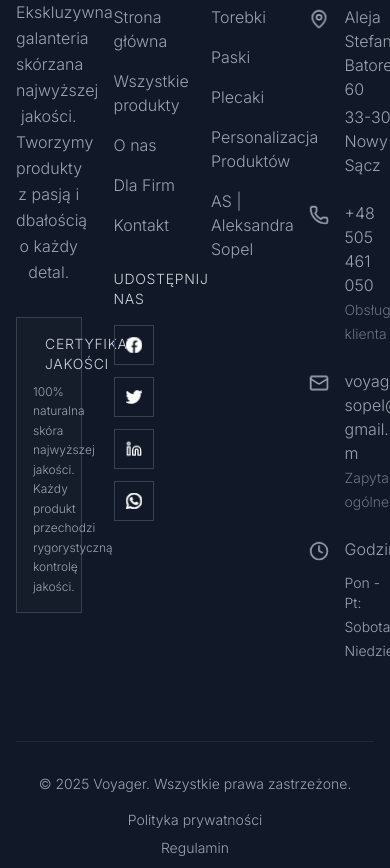
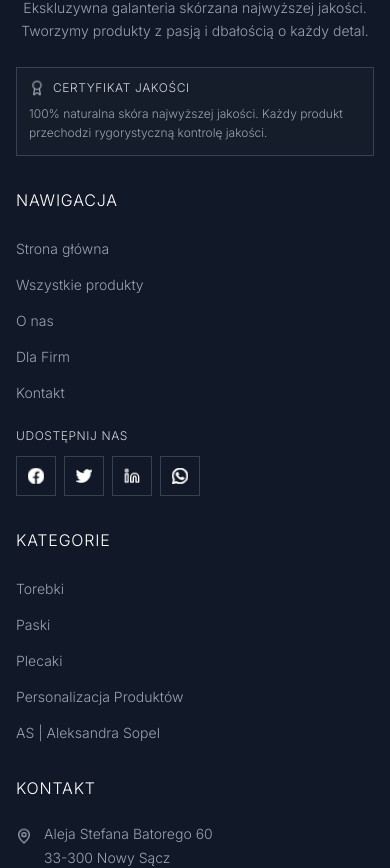
Before and after one commit to Lorexowy/voyager-leather-showcase, a Next.js app: page /o-nas in a window 390 px wide. Shown: the part 5788-6656 px from the top of the page. Built offline with nearby package versions, Linux system fonts and the light colour scheme; a web font is replaced by a local one.

Commit message:
fix foot responsive

```diff
--- a/src/components/Footer.tsx
+++ b/src/components/Footer.tsx
@@ -10,18 +10,18 @@ export default function Footer() {
     <footer className="bg-gray-900 text-white footer-fix" style={{ isolation: 'isolate', willChange: 'auto' }}>
       <div className="max-w-7xl mx-auto px-4 sm:px-6 lg:px-8">
         {/* Main footer content */}
-        <div className="py-20 grid grid-cols-1 sm:grid-cols-2 lg:grid-cols-4 gap-8 lg:gap-12" style={{ gridTemplateColumns: 'repeat(auto-fit, minmax(0, 1fr))' }}>
+        <div className="py-12 sm:py-16 lg:py-20 grid grid-cols-1 sm:grid-cols-2 lg:grid-cols-4 gap-8 sm:gap-10 lg:gap-12">
           {/* Company info & Certyfikat */}
           <div className="sm:col-span-2 lg:col-span-1">
             {/* Logo container - naprawiony */}
-            <div className="flex items-center justify-center sm:justify-start mb-8">
-              <div className="w-auto h-auto flex items-center justify-center" style={{ transform: 'translateZ(0)', willChange: 'auto' }}>
+            <div className="flex items-center justify-center sm:justify-start mb-6 sm:mb-8">
+              <div className="w-auto h-auto flex items-center justify-center max-w-[180px] sm:max-w-[200px] lg:max-w-[250px]" style={{ transform: 'translateZ(0)', willChange: 'auto' }}>
                 <Image
                   src="/images/logo/logovoyager.svg"
                   alt="Voyager Logo"
                   width={250}
                   height={250}
-                  className="filter brightness-0 invert"
+                  className="filter brightness-0 invert w-full h-auto"
                   style={{
                     imageRendering: 'crisp-edges',
                     transform: 'translateZ(0)',
@@ -32,16 +32,16 @@ export default function Footer() {
               </div>
             </div>
 
-            <p className="text-gray-400 mb-8 leading-relaxed font-light text-center sm:text-left">
+            <p className="text-gray-400 mb-6 sm:mb-8 leading-relaxed font-light text-sm sm:text-base text-center sm:text-left">
               Ekskluzywna galanteria skórzana najwyższej jakości.
               Tworzymy produkty z pasją i dbałością o każdy detal.
             </p>
 
             {/* Quality Certificate */}
-            <div className="p-4 border border-gray-700 bg-gray-800/30">
-              <div className="flex items-center space-x-3 mb-2">
-                <Award className="w-4 h-4 text-gray-400" />
-                <span className="text-sm font-light text-gray-300 uppercase tracking-wider">Certyfikat Jakości</span>
+            <div className="p-3 sm:p-4 border border-gray-700 bg-gray-800/30">
+              <div className="flex items-center space-x-2 sm:space-x-3 mb-2">
+                <Award className="w-4 h-4 text-gray-400 flex-shrink-0" />
+                <span className="text-xs sm:text-sm font-light text-gray-300 uppercase tracking-wider">Certyfikat Jakości</span>
               </div>
               <p className="text-xs text-gray-400 font-light leading-relaxed">
                 100% naturalna skóra najwyższej jakości.
@@ -52,12 +52,12 @@ export default function Footer() {
 
           {/* Navigation & Social */}
           <div className="sm:col-span-1 lg:col-span-1">
-            <h3 className="text-lg font-light mb-8 uppercase tracking-wider">Nawigacja</h3>
-            <ul className="space-y-4 mb-8">
+            <h3 className="text-base sm:text-lg font-light mb-6 sm:mb-8 uppercase tracking-wider">Nawigacja</h3>
+            <ul className="space-y-3 sm:space-y-4 mb-6 sm:mb-8">
               <li>
                 <Link
                   href="/"
-                  className="text-gray-400 hover:text-white transition-colors font-light"
+                  className="text-gray-400 hover:text-white transition-colors font-light text-sm sm:text-base"
                 >
                   Strona główna
                 </Link>
@@ -65,7 +65,7 @@ export default function Footer() {
               <li>
                 <Link
                   href="/produkty"
-                  className="text-gray-400 hover:text-white transition-colors font-light"
+                  className="text-gray-400 hover:text-white transition-colors font-light text-sm sm:text-base"
                 >
                   Wszystkie produkty
                 </Link>
@@ -73,7 +73,7 @@ export default function Footer() {
               <li>
                 <Link
                   href="/o-nas"
-                  className="text-gray-400 hover:text-white transition-colors font-light"
+                  className="text-gray-400 hover:text-white transition-colors font-light text-sm sm:text-base"
                 >
                   O nas
                 </Link>
@@ -81,7 +81,7 @@ export default function Footer() {
               <li>
                 <Link
                   href="/dla-firm"
-                  className="text-gray-400 hover:text-white transition-colors font-light"
+                  className="text-gray-400 hover:text-white transition-colors font-light text-sm sm:text-base"
                 >
                   Dla Firm
                 </Link>
@@ -89,7 +89,7 @@ export default function Footer() {
               <li>
                 <Link
                   href="/kontakt"
-                  className="text-gray-400 hover:text-white transition-colors font-light"
+                  className="text-gray-400 hover:text-white transition-colors font-light text-sm sm:text-base"
                 >
                   Kontakt
                 </Link>
@@ -98,8 +98,8 @@ export default function Footer() {
 
             {/* Social sharing */}
             <div>
-              <h4 className="text-sm font-light mb-4 uppercase tracking-wider text-gray-300">Udostępnij nas</h4>
-              <div className="flex flex-wrap gap-3">
+              <h4 className="text-xs sm:text-sm font-light mb-3 sm:mb-4 uppercase tracking-wider text-gray-300">Udostępnij nas</h4>
+              <div className="flex flex-wrap gap-2 sm:gap-3">
                 <a
                   href="https://www.facebook.com/sharer/sharer.php?u=https://voyagersopel.pl"
                   target="_blank"
@@ -148,13 +148,13 @@ export default function Footer() {
 
           {/* Categories */}
           <div className="sm:col-span-1 lg:col-span-1">
-            <h3 className="text-lg font-light mb-8 uppercase tracking-wider">Kategorie</h3>
-            <ul className="space-y-4">
+            <h3 className="text-base sm:text-lg font-light mb-6 sm:mb-8 uppercase tracking-wider">Kategorie</h3>
+            <ul className="space-y-3 sm:space-y-4">
               {CATEGORIES.map((category) => (
                 <li key={category.id}>
                   <Link
                     href={`/produkty/${category.slug}`}
-                    className="text-gray-400 hover:text-white transition-colors font-light"
+                    className="text-gray-400 hover:text-white transition-colors font-light text-sm sm:text-base"
                   >
                     {category.name}
                   </Link>
@@ -165,63 +165,63 @@ export default function Footer() {
 
           {/* Contact info - Enhanced */}
           <div className="sm:col-span-2 lg:col-span-1">
-            <h3 className="text-lg font-light mb-8 uppercase tracking-wider">Kontakt</h3>
+            <h3 className="text-base sm:text-lg font-light mb-6 sm:mb-8 uppercase tracking-wider">Kontakt</h3>
 
-            <div className="space-y-6">
+            <div className="space-y-4 sm:space-y-6">
               {/* Address */}
-              <div className="flex items-start space-x-4">
-                <MapPin className="w-5 h-5 text-gray-400 mt-1 flex-shrink-0" />
-                <div className="text-gray-400 font-light">
+              <div className="flex items-start space-x-3 sm:space-x-4">
+                <MapPin className="w-4 h-4 sm:w-5 sm:h-5 text-gray-400 mt-1 flex-shrink-0" />
+                <div className="text-gray-400 font-light text-sm sm:text-base">
                   <div className="mb-1">Aleja Stefana Batorego 60</div>
                   <div>33-300 Nowy Sącz</div>
                 </div>
               </div>
 
               {/* Phone */}
-              <div className="flex items-start space-x-4">
-                <Phone className="w-5 h-5 text-gray-400 mt-1 flex-shrink-0" />
+              <div className="flex items-start space-x-3 sm:space-x-4">
+                <Phone className="w-4 h-4 sm:w-5 sm:h-5 text-gray-400 mt-1 flex-shrink-0" />
                 <div>
                   <a
                     href="tel:+48505461050"
-                    className="text-gray-400 hover:text-white transition-colors font-light block"
+                    className="text-gray-400 hover:text-white transition-colors font-light block text-sm sm:text-base"
                   >
                     +48 505 461 050
                   </a>
-                  <span className="text-sm text-gray-500 font-light">Obsługa klienta</span>
+                  <span className="text-xs sm:text-sm text-gray-500 font-light">Obsługa klienta</span>
                 </div>
               </div>
 
               {/* Email */}
-              <div className="flex items-start space-x-4">
-                <Mail className="w-5 h-5 text-gray-400 mt-1 flex-shrink-0" />
+              <div className="flex items-start space-x-3 sm:space-x-4">
+                <Mail className="w-4 h-4 sm:w-5 sm:h-5 text-gray-400 mt-1 flex-shrink-0" />
                 <div>
                   <a
                     href="mailto:voyager.sopel@gmail.com"
-                    className="text-gray-400 hover:text-white transition-colors font-light block break-all"
+                    className="text-gray-400 hover:text-white transition-colors font-light block break-all text-sm sm:text-base"
                   >
                     voyager.sopel@gmail.com
                   </a>
-                  <span className="text-sm text-gray-500 font-light">Zapytania ogólne</span>
+                  <span className="text-xs sm:text-sm text-gray-500 font-light">Zapytania ogólne</span>
                 </div>
               </div>
 
               {/* Business Hours */}
-              <div className="flex items-start space-x-4">
-                <Clock className="w-5 h-5 text-gray-400 mt-1 flex-shrink-0" />
-                <div className="text-gray-400 font-light">
-                  <div className="mb-3 font-light">Godziny pracy</div>
-                  <div className="space-y-1 text-sm">
-                    <div className="flex justify-between">
+              <div className="flex items-start space-x-3 sm:space-x-4">
+                <Clock className="w-4 h-4 sm:w-5 sm:h-5 text-gray-400 mt-1 flex-shrink-0" />
+                <div className="text-gray-400 font-light text-sm sm:text-base">
+                  <div className="mb-2 sm:mb-3 font-light">Godziny pracy</div>
+                  <div className="space-y-1 text-xs sm:text-sm">
+                    <div className="flex justify-between gap-2">
                       <span>Pon - Pt:</span>
-                      <span className="ml-2">6:00 - 14:00</span>
+                      <span className="text-gray-300">6:00 - 14:00</span>
                     </div>
-                    <div className="flex justify-between">
+                    <div className="flex justify-between gap-2">
                       <span>Sobota:</span>
-                      <span className="ml-2 text-gray-500">Zamknięte</span>
+                      <span className="text-gray-500">Zamknięte</span>
                     </div>
-                    <div className="flex justify-between">
+                    <div className="flex justify-between gap-2">
                       <span>Niedziela:</span>
-                      <span className="ml-2 text-gray-500">Zamknięte</span>
+                      <span className="text-gray-500">Zamknięte</span>
                     </div>
                   </div>
                 </div>
@@ -231,13 +231,13 @@ export default function Footer() {
         </div>
 
         {/* Bottom bar */}
-        <div className="py-8 border-t border-gray-800">
-          <div className="flex flex-col md:flex-row justify-between items-center space-y-4 md:space-y-0">
-            <div className="text-gray-400 text-sm font-light">
+        <div className="py-6 sm:py-8 border-t border-gray-800">
+          <div className="flex flex-col md:flex-row justify-between items-center gap-4 md:gap-0">
+            <div className="text-gray-400 text-xs sm:text-sm font-light text-center md:text-left">
               © 2025 Voyager. Wszystkie prawa zastrzeżone.
             </div>
 
-            <div className="flex flex-col sm:flex-row space-y-2 sm:space-y-0 sm:space-x-8 text-sm text-center sm:text-left">
+            <div className="flex flex-col sm:flex-row gap-3 sm:gap-6 md:gap-8 text-xs sm:text-sm text-center sm:text-left">
               <Link
                 href="/polityka-prywatnosci"
                 className="text-gray-400 hover:text-white transition-colors font-light"
@@ -257,7 +257,7 @@ export default function Footer() {
         {/* Developer credit */}
         <div className="py-4 border-t border-gray-800/50">
           <div className="text-center">
-            <p className="text-gray-500 text-xs font-light">
+            <p className="text-gray-500 text-xs font-light px-4">
               Strona zaprojektowana i wykonana przez{' '}
               <a
                 href="https://www.micheldev.pl"
```
